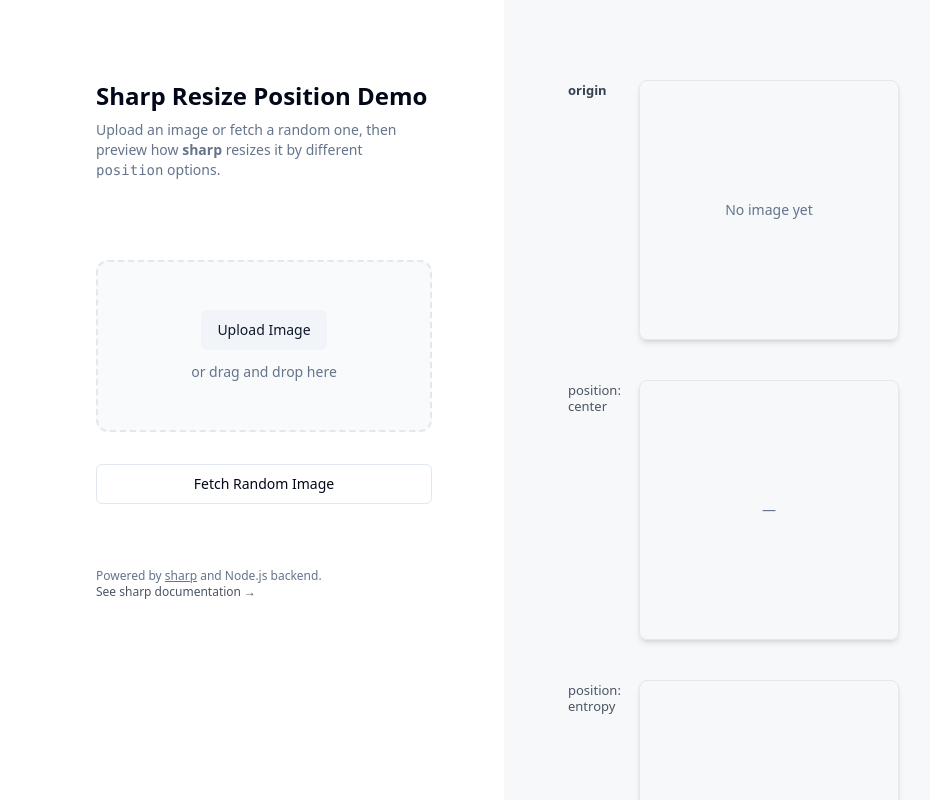
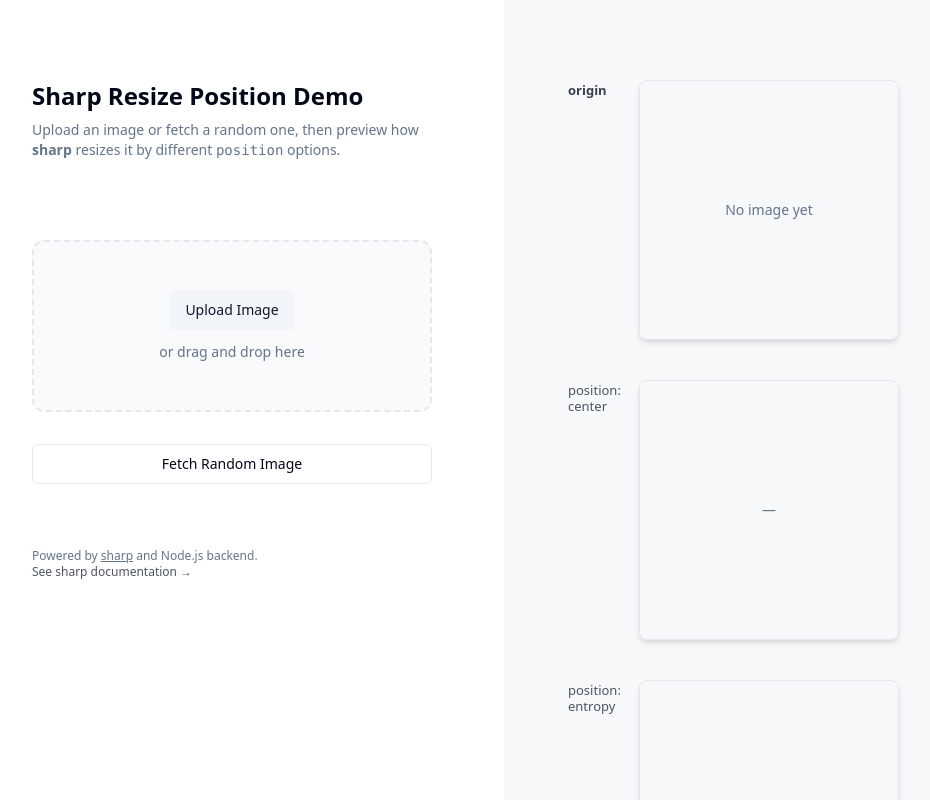
Before and after one commit to tankxu/sharp-position-playground, a React (Vite) app: page / in a window 1280 px wide. Shown: the whole page, without its empty margins (136-1066 px from the left). Built offline with nearby package versions, Linux system fonts and the light colour scheme.

Commit message:
Refactor: Use `max-w-lg` for content width
Change the `max-w-md` class to `max-w-lg` in both left and right panels for wider content display.

```diff
--- a/src/pages/Index.tsx
+++ b/src/pages/Index.tsx
@@ -1,4 +1,3 @@
-
 import React, { useState, useCallback } from "react";
 import ImageUploadPanel from "../components/ImageUploadPanel";
 import ResizeDemoPanel from "../components/ResizeDemoPanel";
@@ -62,7 +61,7 @@ const Index = () => {
     <div className="w-screen h-screen bg-background flex">
       {/* 左栏，内容靠右，顶部排列 */}
       <div className="w-1/2 flex flex-col justify-start items-end">
-        <div className="max-w-md w-full pr-8 pt-10">
+        <div className="max-w-lg w-full pr-8 pt-10">
           <ImageUploadPanel onImageSelected={handleImageSelected} loading={loading} />
         </div>
       </div>
```
